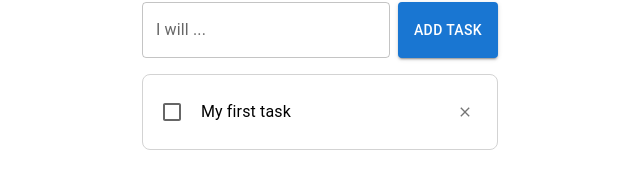
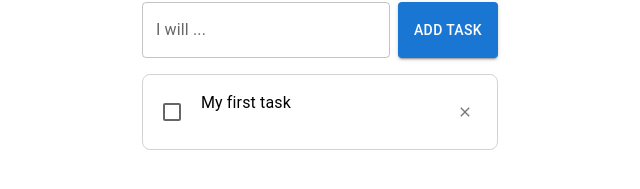
Before and after one commit to bakhtyiar/To-do-list, a React (Create React App) app: page / in a window 1280 px wide. Shown: the part 179-368 px from the top of the page, without its empty margins (320-960 px from the left). Built offline with nearby package versions, Linux system fonts and the light colour scheme.

Commit message:
Fixed size calculation of p tag in ToDoListItem

```diff
--- a/src/ToDoBody/ToDoList/ToDoListItem/ToDoListItem.jsx
+++ b/src/ToDoBody/ToDoList/ToDoListItem/ToDoListItem.jsx
@@ -80,7 +80,7 @@ const styles = {
 		"width": "100%",
 		"display": "flex",
 		"flexDirection": "row",
-		"alignItems": "center",
+		"alignItems": "flexStart",
 		"padding": "16px 16px 16px 8px",
 		"marginTop": "16px",
 		"border": "1px solid lightgray",
@@ -92,7 +92,8 @@ const styles = {
 	},
 	"p": {
 		"margin": "0",
-		"width": "100%",
+		"width": "calc(100% - 74px)",
+		"word-wrap": "break-word",
 	},
 	"content": {
 		"color": "black",
```
